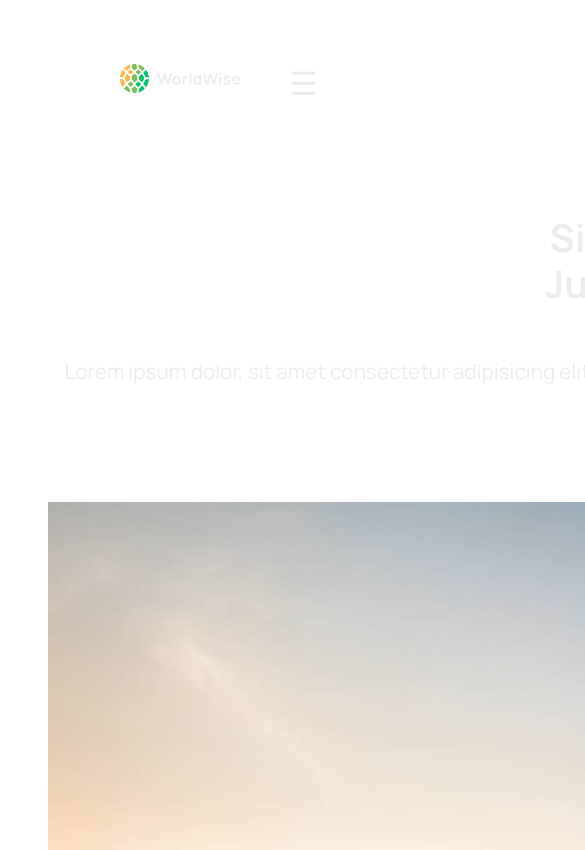
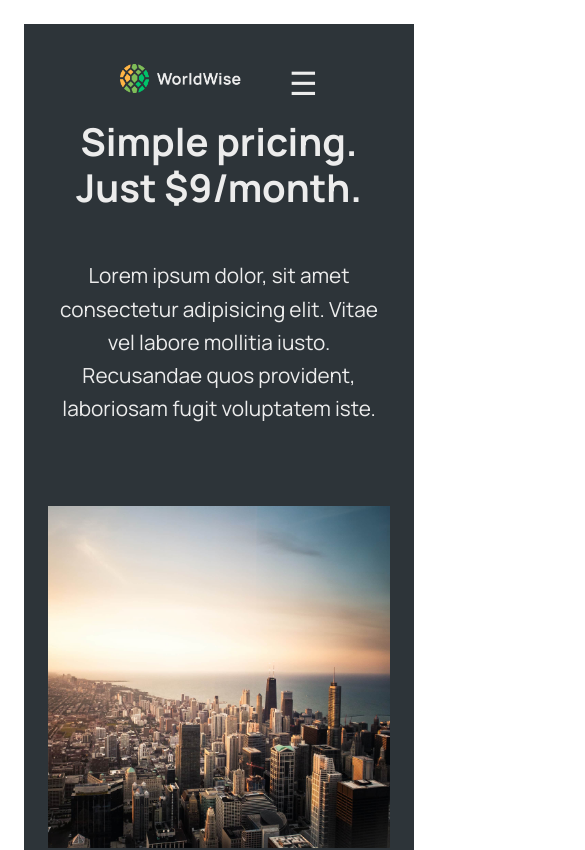
Before and after one commit to Andri-jose/WorldWise_app, a React (Vite) app: page /#/pricing in a window 390 px wide. Shown: the top 850 px of the page, 585 px wide, since content can reach past the window. Built offline with nearby package versions, Linux system fonts and the light colour scheme; no server answers.

Commit message:
savedproductfinished

```diff
--- a/src/pages/Product.module.css
+++ b/src/pages/Product.module.css
@@ -1,6 +1,6 @@
 .product {
   padding: 2.5rem 5rem;
-  /* background-color: var(--color-dark--1); */
+  background-color: var(--color-dark--1);
   min-height: 100vh;
   width: 100vw;
   box-sizing: border-box;
@@ -44,6 +44,9 @@
 
   .product section {
     gap: 4rem;
+    width: 100%;
+    max-width: 1200px;
+    /* margin: 0 auto; */
   }
 
   .product h2 {
@@ -59,6 +62,9 @@
   .product section {
     grid-template-columns: 1fr;
     text-align: center;
+    width: 100%;
+    max-width: 1200px;
+    margin: 0 auto;
   }
 
   .product img {
@@ -73,6 +79,8 @@
   .product p {
     font-size: 1.4rem;
   }
+
+
 }
 
 @media (max-width: 480px) {
```
